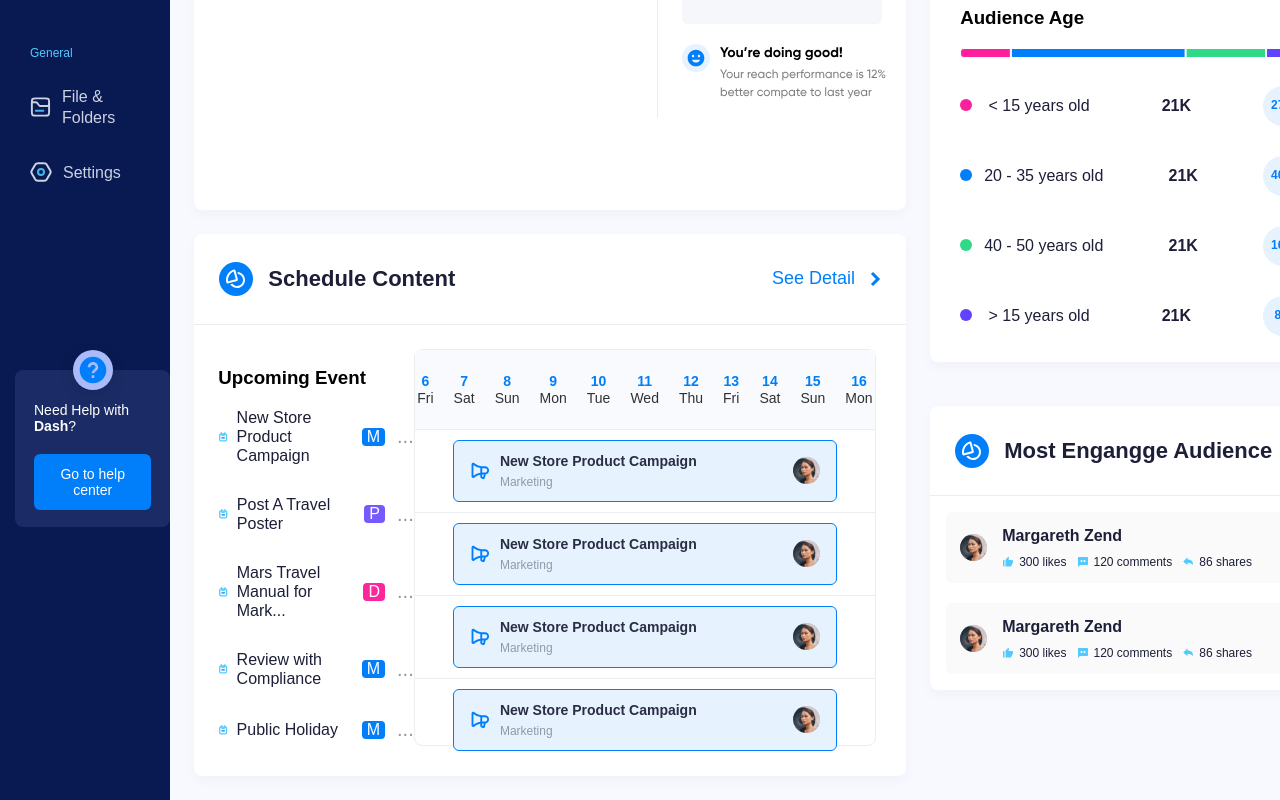
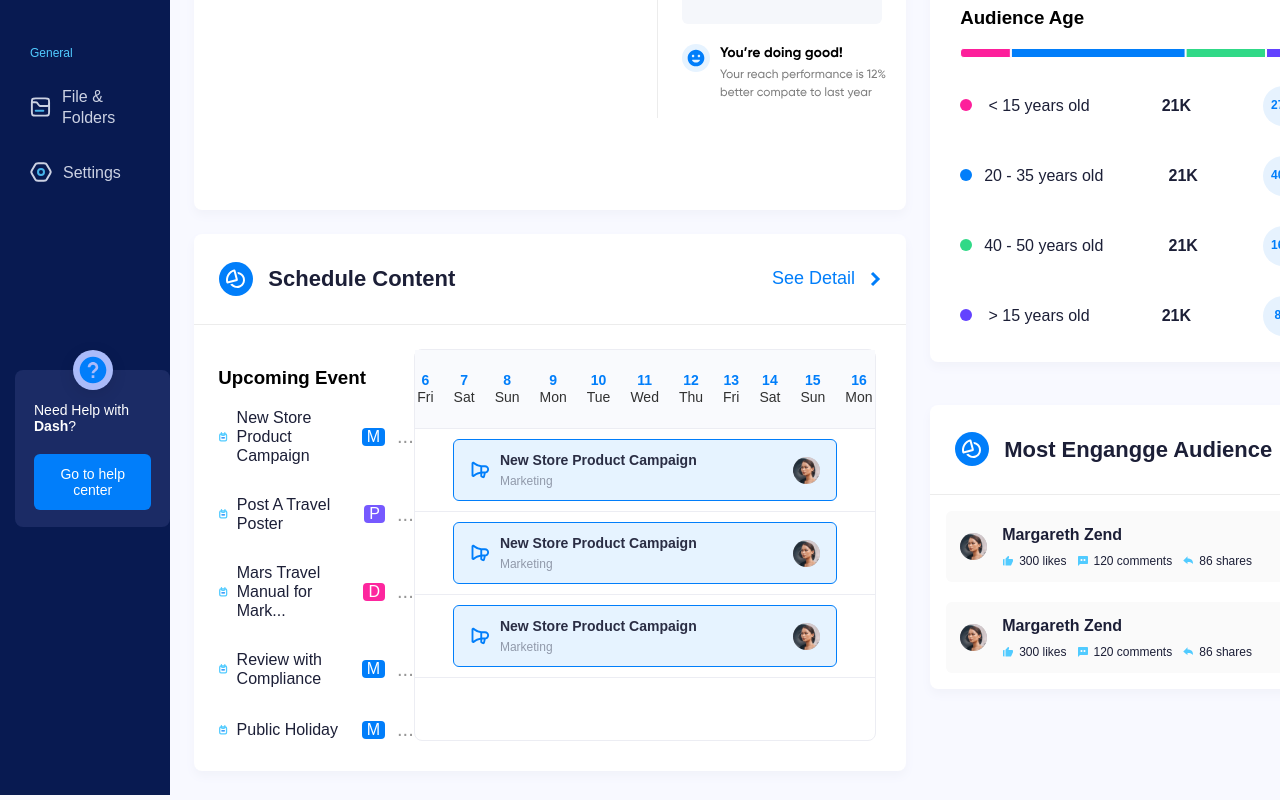
Before and after one commit to AlexeyGrk/dashboard, a React (Create React App) app: page / in a window 1280 px wide. Shown: the part 544-1344 px from the top of the page. Built offline with nearby package versions, Linux system fonts and the light colour scheme.

Commit message:
add bugfix

```diff
--- a/src/components/DashboardCharts/DashboardCharts.jsx
+++ b/src/components/DashboardCharts/DashboardCharts.jsx
@@ -291,19 +291,6 @@ const DashboardCharts = () => {
               </div>
             </div>
             <div className={styles.contentScheduleAgendaChartLine}>
-              <div className={styles.contentScheduleAgendaChartBlueEvent}>
-                <div className={styles.contentScheduleAgendaChartBlueEventSubContainer}>
-                  <MegaphoneIcon/>
-                  <div className={styles.contentScheduleAgendaChartBlueEventText}>
-                    <span  className={styles.contentScheduleAgendaChartBlueEventTextName}>New Store Product Campaign</span>
-                    <span  className={styles.contentScheduleAgendaChartBlueEventTextCategory}>Marketing</span>
-                  </div>
-                </div>
-
-
-                <AudienceUserAvatar className={styles.mostEngangeUserTopicAvatar}/>
-
-              </div>
             </div>
 
             {/*<ScheduleChart className={styles.contentScheduleAgendaChartImg} />*/}
```
